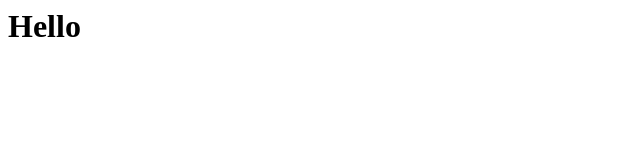
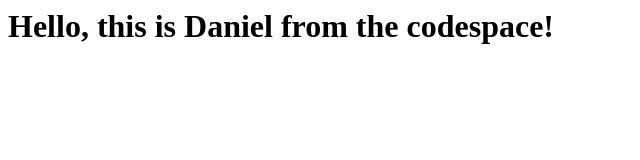
Before and after one commit to the-main-method/skills-code-with-codespaces, a plain HTML site: page index.html in a window 1280 px wide. Shown: the whole page, without its empty margins (0-640 px from the left). Drawn offline with Linux system fonts and the light colour scheme.

Commit message:
Adding hello from the codespace!

```diff
--- a/index.html
+++ b/index.html
@@ -1,3 +1,3 @@
 <html>
-  <h1>Hello</h1>
+  <h1>Hello, this is Daniel from the codespace!</h1>
 </html>
```
